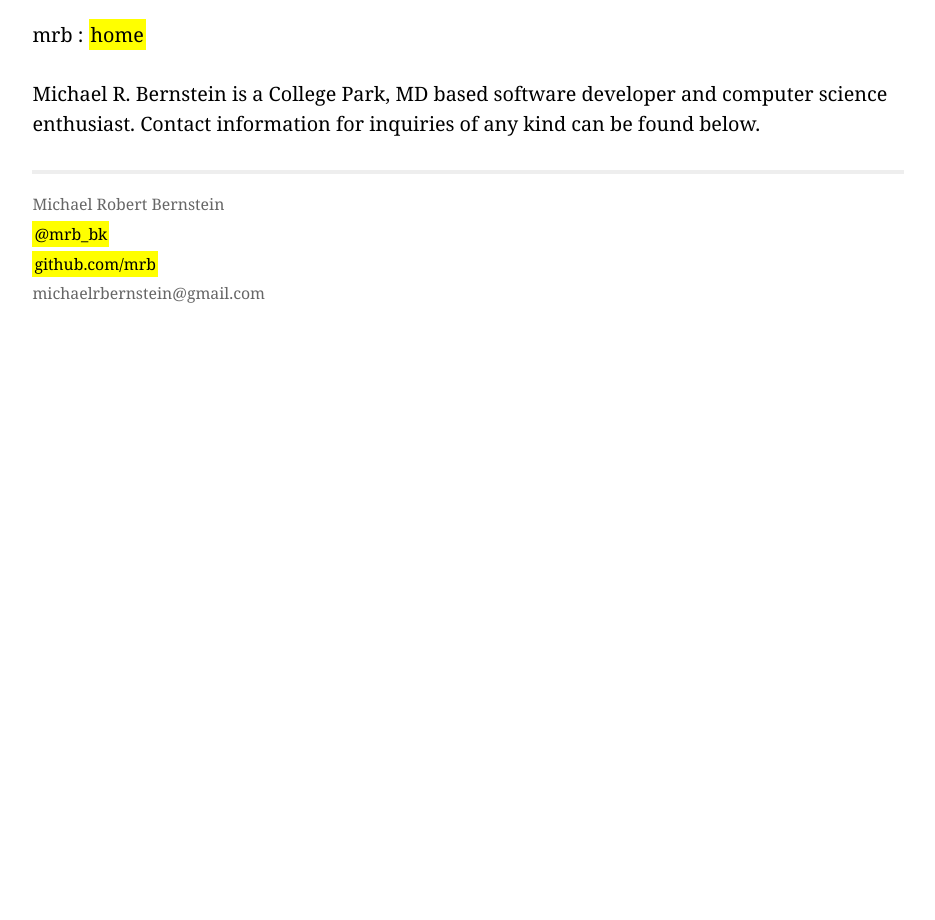
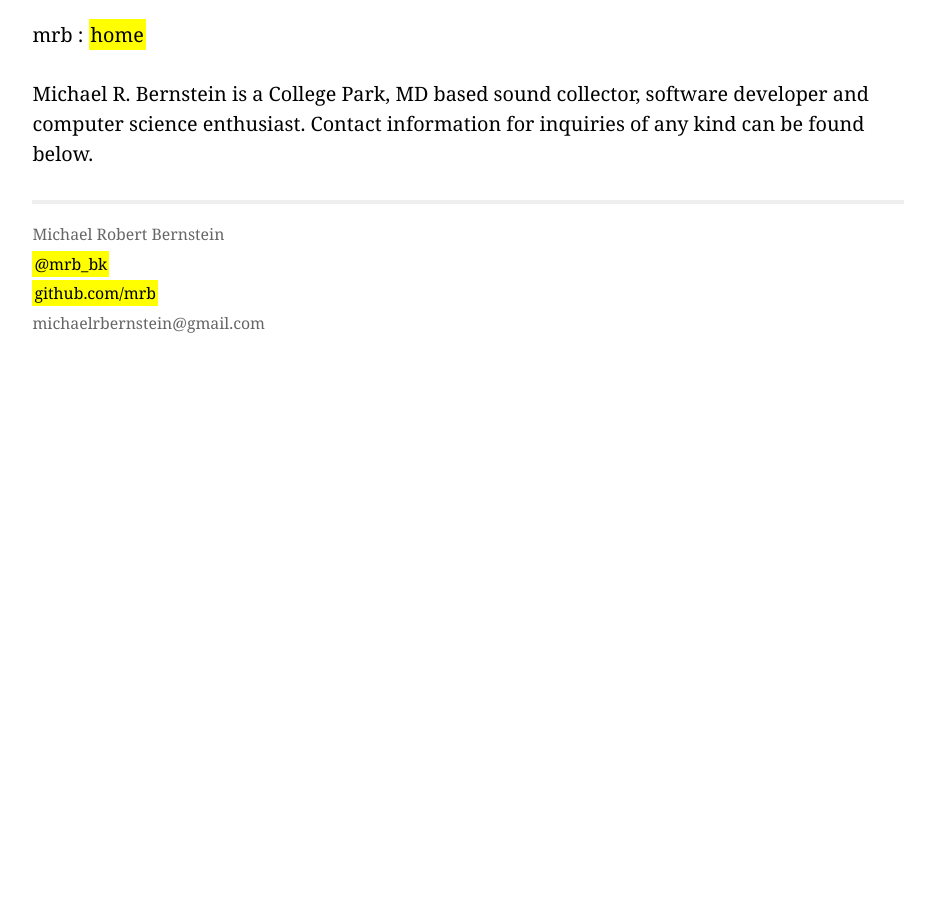
Before and after one commit to mrb/mrb.github.com, a Jekyll site: the page built from about.html, in a window 1280 px wide. Shown: the whole page, without its empty margins (172-1107 px from the left). Built offline with Jekyll 4.4.1, drawn with Linux system fonts in a browser that asks for light colours; Markdown is read by kramdown in place of the engine named in the settings; comment, search, counter and statistics services are not loaded.

```diff
--- a/about.html
+++ b/about.html
@@ -4,4 +4,4 @@ title: about
 ---
 
 <br/>
-Michael R. Bernstein is a College Park, MD based software developer and computer science enthusiast. Contact information for inquiries of any kind can be found below.
+Michael R. Bernstein is a College Park, MD based sound collector, software developer and computer science enthusiast. Contact information for inquiries of any kind can be found below.
```
Also changed, not shown: _posts/2015-01-02-the-man-who-lived-to-be-300.markdown (added, +25 -0 lines).
